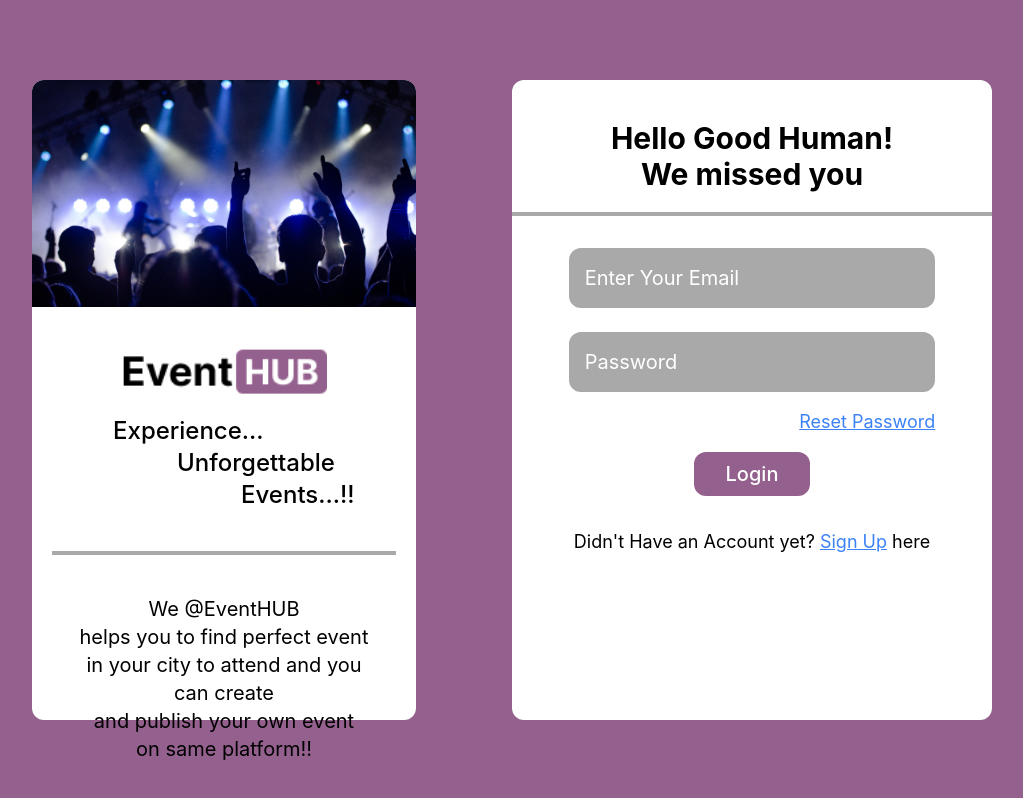
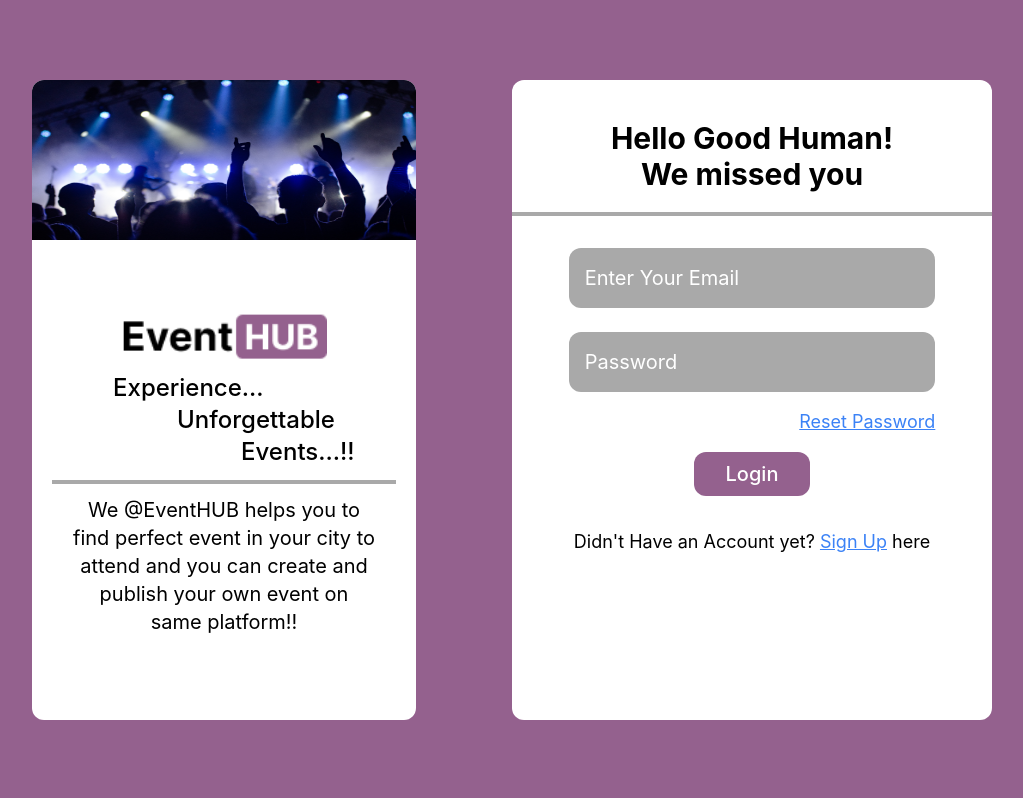
Before and after one commit to himanshuvarandani/EventHub-Frontend, a React (Create React App) app: page /login in a window 1280 px wide. Shown: the whole page, without its empty margins (128-1151 px from the left). Built offline with nearby package versions, Linux system fonts and the light colour scheme.

Commit message:
Update login component

```diff
--- a/src/pages/Login.js
+++ b/src/pages/Login.js
@@ -3,27 +3,23 @@ const Login = () => {
     <div className="h-screen w-full bg-purple-550 py-20 px-40">
       <div className="flex justify-between h-full">
         <div className="bg-white rounded-xl w-2/5 h-full">
-          <img src="/Image3.png" className="w-full rounded-t-xl" />
-          <div className="flex flex-col items-center my-10">
+          <img src="/Image3.png" className="h-1/4 w-full rounded-t-xl" />
+          <div className="flex flex-col justify-center h-3/4 py-10">
+            <div className="flex flex-col items-center">
               <img src="/logo.png" className="h-12" />
-            <div className="text-2xl font-medium mt-5">
+              <div className="text-2xl font-medium my-3">
                 <p className="pl-16 pr-32">Experience...</p>
                 <p className="pl-32 pr-16">Unforgettable</p>
                 <p className="pl-48 pr-0">Events...!!</p>
               </div>
             </div>
             <hr className="border-y-2 border-solid border-gray-650 mx-5" />
-          <p className="text-center text-xl m-10">
-            We @EventHUB
-            <br />
-            helps you to find perfect event
-            <br />
+            <p className="text-center text-xl my-3 mx-10">
+              We @EventHUB helps you to find perfect event
               in your city to attend and you can create
-            <br />
-            and publish your own event
-            <br />
-            on same platform!!
+              and publish your own event on same platform!!
             </p>
+          </div>
         </div>
         <div className="bg-white rounded-xl w-1/2 h-full py-10">
           <div className="text-3xl text-center font-bold">
```
Lines whose indentation alone changed are shown as unchanged.
